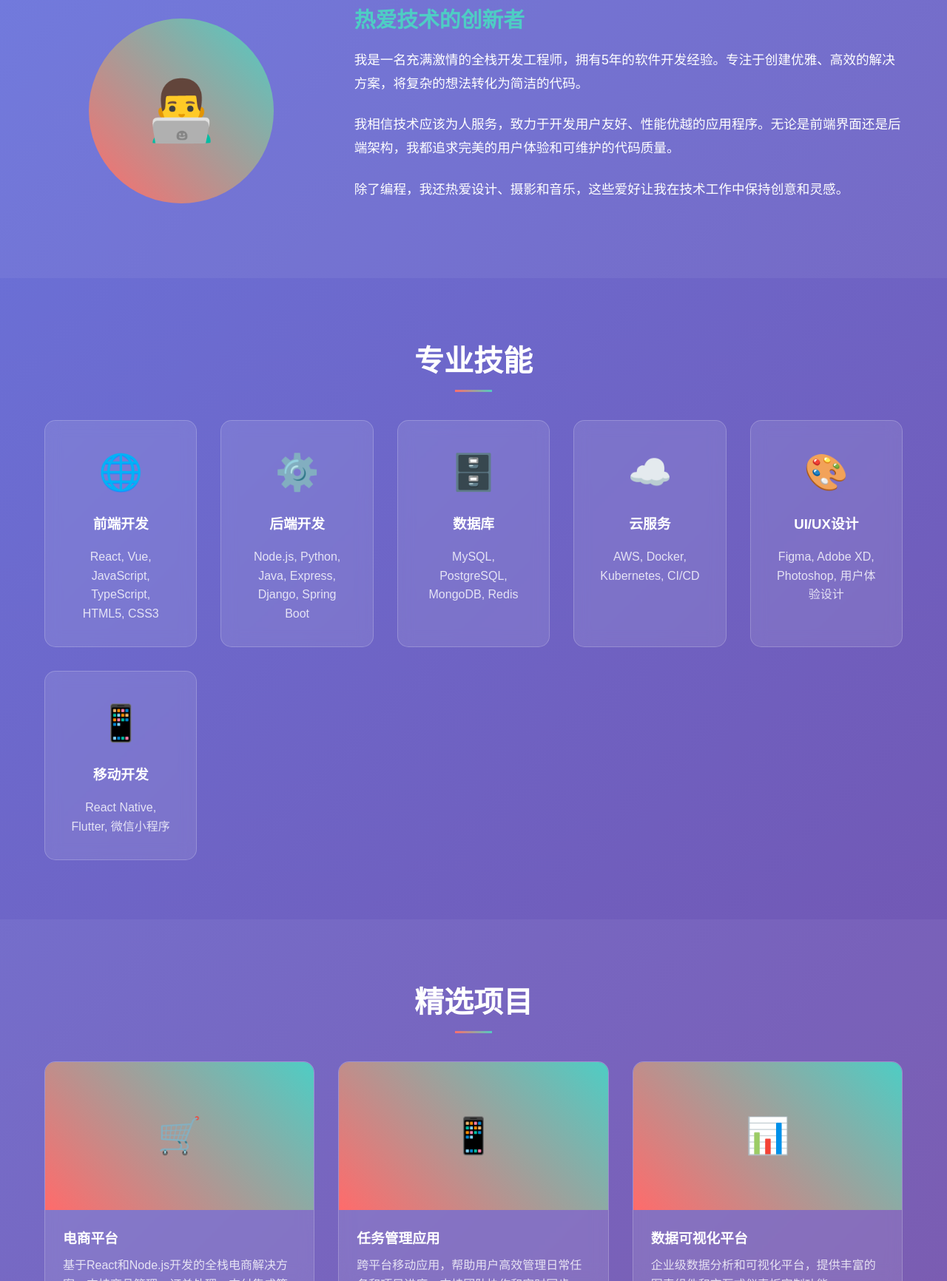
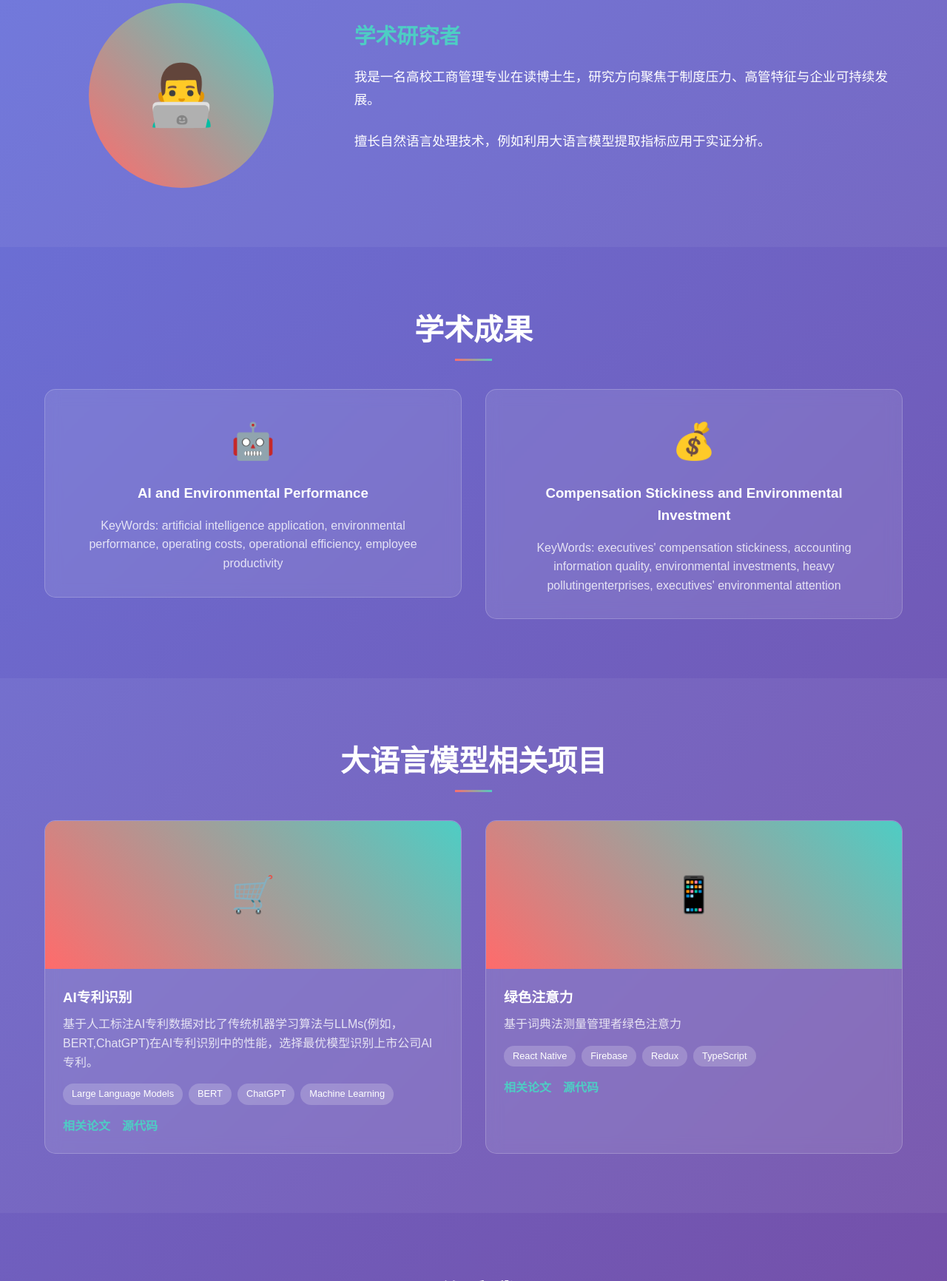
Before and after one commit to LYS-LiuYS/github.io, a plain HTML site: page index.html in a window 1280 px wide. Shown: the part 1068-2800 px from the top of the page at 74% size. Drawn offline with Linux system fonts and the light colour scheme.

Commit message:
index.html

```diff
--- a/index.html
+++ b/index.html
@@ -515,11 +515,11 @@
     <!-- 导航栏 -->
     <nav id="navbar">
         <div class="container">
-            <a href="#" class="logo">张三</a>
+            <a href="#" class="logo">刘业深</a>
             <ul class="nav-links">
                 <li><a href="#home">首页</a></li>
                 <li><a href="#about">关于</a></li>
-                <li><a href="#skills">技能</a></li>
+                <li><a href="#skills">成功</a></li>
                 <li><a href="#projects">项目</a></li>
                 <li><a href="#contact">联系</a></li>
             </ul>
@@ -535,8 +535,8 @@
         <!-- 英雄区域 -->
         <section id="home" class="hero">
             <div class="hero-content">
-                <h1>你好，我是张三</h1>
-                <p>全栈开发工程师 | 创意设计师 | 技术爱好者</p>
+                <h1>你好，我是刘业深</h1>
+                <p>学术工作者 | 在读博士生 </p>
                 <a href="#about" class="cta-button">了解更多</a>
             </div>
         </section>
@@ -550,10 +550,9 @@
                         <div class="avatar">👨‍💻</div>
                     </div>
                     <div class="about-text">
-                        <h3>热爱技术的创新者</h3>
-                        <p>我是一名充满激情的全栈开发工程师，拥有5年的软件开发经验。专注于创建优雅、高效的解决方案，将复杂的想法转化为简洁的代码。</p>
-                        <p>我相信技术应该为人服务，致力于开发用户友好、性能优越的应用程序。无论是前端界面还是后端架构，我都追求完美的用户体验和可维护的代码质量。</p>
-                        <p>除了编程，我还热爱设计、摄影和音乐，这些爱好让我在技术工作中保持创意和灵感。</p>
+                        <h3>学术研究者</h3>
+                        <p>我是一名高校工商管理专业在读博士生，研究方向聚焦于制度压力、高管特征与企业可持续发展。</p>
+                        <p>擅长自然语言处理技术，例如利用大语言模型提取指标应用于实证分析。</p>
                     </div>
                 </div>
             </div>
@@ -562,38 +561,22 @@
         <!-- 技能 -->
         <section id="skills" class="section">
             <div class="container">
-                <h2 class="fade-in-up">专业技能</h2>
+                <h2 class="fade-in-up">学术成果</h2>
                 <div class="skills-grid fade-in-up">
-                    <div class="skill-card">
-                        <div class="skill-icon">🌐</div>
-                        <h3>前端开发</h3>
-                        <p>React, Vue, JavaScript, TypeScript, HTML5, CSS3</p>
-                    </div>
-                    <div class="skill-card">
-                        <div class="skill-icon">⚙️</div>
-                        <h3>后端开发</h3>
-                        <p>Node.js, Python, Java, Express, Django, Spring Boot</p>
-                    </div>
-                    <div class="skill-card">
-                        <div class="skill-icon">🗄️</div>
-                        <h3>数据库</h3>
-                        <p>MySQL, PostgreSQL, MongoDB, Redis</p>
-                    </div>
-                    <div class="skill-card">
-                        <div class="skill-icon">☁️</div>
-                        <h3>云服务</h3>
-                        <p>AWS, Docker, Kubernetes, CI/CD</p>
-                    </div>
-                    <div class="skill-card">
-                        <div class="skill-icon">🎨</div>
-                        <h3>UI/UX设计</h3>
-                        <p>Figma, Adobe XD, Photoshop, 用户体验设计</p>
-                    </div>
-                    <div class="skill-card">
-                        <div class="skill-icon">📱</div>
-                        <h3>移动开发</h3>
-                        <p>React Native, Flutter, 微信小程序</p>
-                    </div>
+                    <a href="https://www.sciencedirect.com/science/article/abs/pii/S1057521924008044" target="_blank" style="text-decoration: none; color: inherit;">
+                        <div class="skill-card">
+                            <div class="skill-icon">🤖</div>
+                            <h3>AI and Environmental Performance</h3>
+                            <p>KeyWords: artificial intelligence application, environmental performance, operating costs, operational efficiency, employee productivity</p>
+                        </div>
+                    </a>
+                    <a href="https://doi.org/10.1080/1540496X.2024.2324190" target="_blank" style="text-decoration: none; color: inherit;">
+                        <div class="skill-card">
+                            <div class="skill-icon">💰</div>
+                            <h3>Compensation Stickiness and Environmental Investment</h3>
+                            <p>KeyWords: executives' compensation stickiness, accounting information quality, environmental investments, heavy pollutingenterprises, executives' environmental attention</p>
+                        </div>
+                    </a>
                 </div>
             </div>
         </section>
@@ -601,21 +584,25 @@
         <!-- 项目展示 -->
         <section id="projects" class="section">
             <div class="container">
-                <h2 class="fade-in-up">精选项目</h2>
+                <h2 class="fade-in-up">大语言模型相关项目</h2>
                 <div class="projects-grid fade-in-up">
                     <div class="project-card">
                         <div class="project-image">🛒</div>
                         <div class="project-content">
-                            <h3>电商平台</h3>
-                            <p>基于React和Node.js开发的全栈电商解决方案，支持商品管理、订单处理、支付集成等完整功能。</p>
+                            <h3>AI专利识别</h3>
+                            <p>基于人工标注AI专利数据对比了传统机器学习算法与LLMs(例如，BERT,ChatGPT)在AI专利识别中的性能，选择最优模型识别上市公司AI专利。</p>
                             <div class="project-tags">
-                                <span class="tag">React</span>
-                                <span class="tag">Node.js</span>
-                                <span class="tag">MongoDB</span>
-                                <span class="tag">Express</span>
+                                <span class="tag">Large Language Models</span>
+                                <span class="tag">BERT</span>
+                                <span class="tag">ChatGPT</span>
+                                <span class="tag">Machine Learning</span>
                             </div>
                             <div class="project-links">
-                                <a href="#" class="project-link">查看演示</a>
+                                <a href="https://www-sciencedirect-com.libproxy.smu.edu.sg/science/article/pii/S1057521924008044"
+                                    target="_blank"
+                                    class="project-link">
+                                    相关论文
+                                </a>
                                 <a href="#" class="project-link">源代码</a>
                             </div>
                         </div>
@@ -623,8 +610,8 @@
                     <div class="project-card">
                         <div class="project-image">📱</div>
                         <div class="project-content">
-                            <h3>任务管理应用</h3>
-                            <p>跨平台移动应用，帮助用户高效管理日常任务和项目进度，支持团队协作和实时同步。</p>
+                            <h3>绿色注意力</h3>
+                            <p>基于词典法测量管理者绿色注意力</p>
                             <div class="project-tags">
                                 <span class="tag">React Native</span>
                                 <span class="tag">Firebase</span>
@@ -632,24 +619,11 @@
                                 <span class="tag">TypeScript</span>
                             </div>
                             <div class="project-links">
-                                <a href="#" class="project-link">查看演示</a>
-                                <a href="#" class="project-link">源代码</a>
-                            </div>
-                        </div>
-                    </div>
-                    <div class="project-card">
-                        <div class="project-image">📊</div>
-                        <div class="project-content">
-                            <h3>数据可视化平台</h3>
-                            <p>企业级数据分析和可视化平台，提供丰富的图表组件和交互式仪表板定制功能。</p>
-                            <div class="project-tags">
-                                <span class="tag">Vue.js</span>
-                                <span class="tag">D3.js</span>
-                                <span class="tag">Python</span>
-                                <span class="tag">Flask</span>
-                            </div>
-                            <div class="project-links">
-                                <a href="#" class="project-link">查看演示</a>
+                                <a href="https://www.tandfonline.com/doi/abs/10.1080/1540496X.2024.2324190"
+                                    target="_blank"
+                                    class="project-link">
+                                    相关论文
+                                </a>
                                 <a href="#" class="project-link">源代码</a>
                             </div>
                         </div>
@@ -663,11 +637,11 @@
             <div class="container">
                 <h2 class="fade-in-up">联系我</h2>
                 <div class="contact-content fade-in-up">
-                    <p style="font-size: 1.2rem; margin-bottom: 2rem;">有项目想要合作？让我们一起创造些什么吧！</p>
+                    <p style="font-size: 1.2rem; margin-bottom: 2rem;">有论文想要合作？让我们一起创造些什么吧！</p>
                     <div class="contact-info">
                         <div class="contact-item">
                             <span>📧</span>
-                            <span>zhang.san@email.com</span>
+                            <span>1287508749@qq.com</span>
                         </div>
                         <div class="contact-item">
                             <span>📱</span>
@@ -675,7 +649,7 @@
                         </div>
                         <div class="contact-item">
                             <span>📍</span>
-                            <span>中国·上海</span>
+                            <span>中国·南京</span>
                         </div>
                     </div>
                     <div class="social-links">
@@ -692,7 +666,7 @@
     <!-- 页脚 -->
     <footer>
         <div class="container">
-            <p>&copy; 2024 张三. 保留所有权利.</p>
+            <p>&copy; 2025 刘业深. 保留所有权利.</p>
         </div>
     </footer>
 
```
